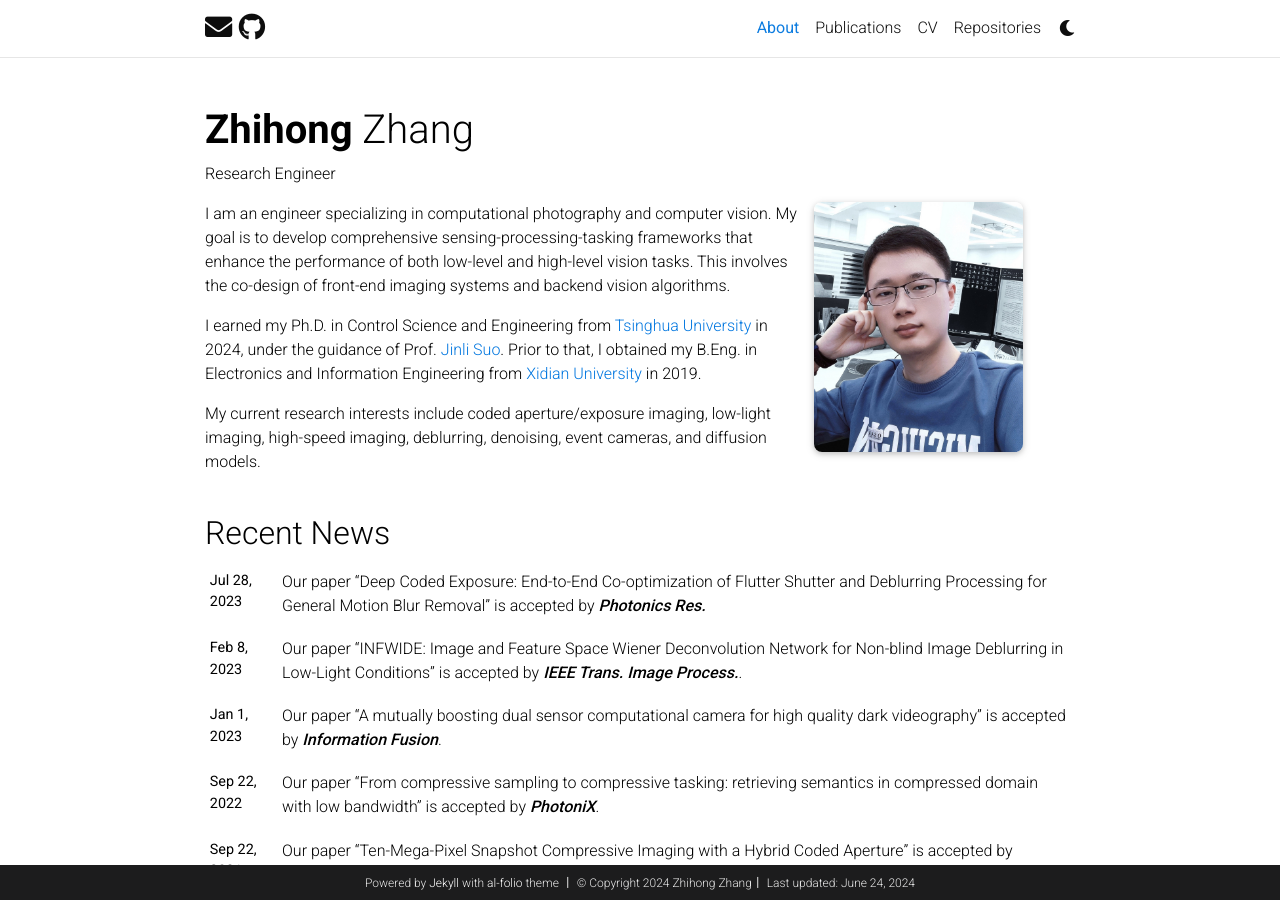
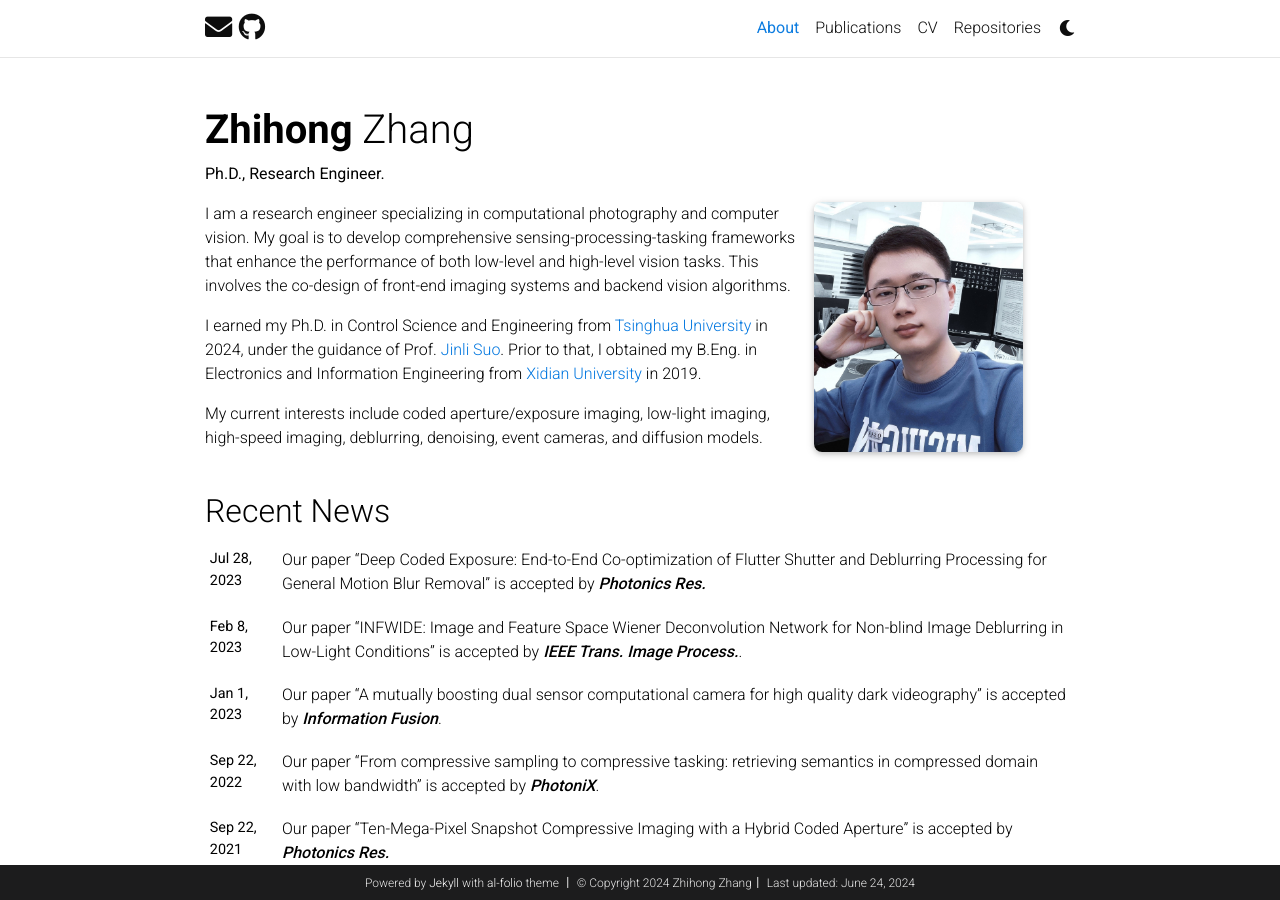
Before and after one commit to zhihongz/zhihongz.github.io, a Jekyll site: the page built from _pages/about.md, in a window 1280 px wide and 900 px high. Built offline with Jekyll 4.4.1, drawn with Linux system fonts in a browser that asks for light colours; full-size pictures stand in for the smaller copies a plugin makes; comment, search, counter and statistics services are not loaded; a style sheet for code colours, icons or effects is not loaded.

Commit message:
update bio

```diff
--- a/_data/cv.yml
+++ b/_data/cv.yml
@@ -17,7 +17,7 @@
   contents:
     - title: Ph.D. in Control Science and Engineering
       institution: Tsinghua University, Beijing, China
-      year: 2019.8 - 2024
+      year: 2019.8 - 2024.6
       maindescription: Computational photography, computer vision, deep learning
       badge: tsinghua.png
 #       description:
--- a/_pages/about.md
+++ b/_pages/about.md
@@ -2,7 +2,7 @@
 layout: about
 title: About
 permalink: /
-subtitle: Research Engineer
+subtitle: <b> Ph.D., Research Engineer. </b>
 
 profile:
   align: right
@@ -16,8 +16,8 @@ selected_papers: true # includes a list of papers marked as "selected={true}"
 services: true # include the services
 social: true  # includes social icons at the bottom of the page
 ---
-I am an engineer specializing in computational photography and computer vision. My goal is to develop comprehensive sensing-processing-tasking frameworks that enhance the performance of both low-level and high-level vision tasks. This involves the co-design of front-end imaging systems and backend vision algorithms.
+I am a research engineer specializing in computational photography and computer vision. My goal is to develop comprehensive sensing-processing-tasking frameworks that enhance the performance of both low-level and high-level vision tasks. This involves the co-design of front-end imaging systems and backend vision algorithms.
 
 I earned my Ph.D. in Control Science and Engineering from <a href='https://www.tsinghua.edu.cn/'>Tsinghua University</a> in 2024, under the guidance of Prof. <a href='https://scholar.google.com/citations?user=e4lel8QAAAAJ'>Jinli Suo</a>. Prior to that, I obtained my B.Eng. in Electronics and Information Engineering from <a href='https://www.xidian.edu.cn/'>Xidian University</a> in 2019.
 
-My current research interests include coded aperture/exposure imaging, low-light imaging, high-speed imaging, deblurring, denoising, event cameras, and diffusion models.
+My current interests include coded aperture/exposure imaging, low-light imaging, high-speed imaging, deblurring, denoising, event cameras, and diffusion models.
```
